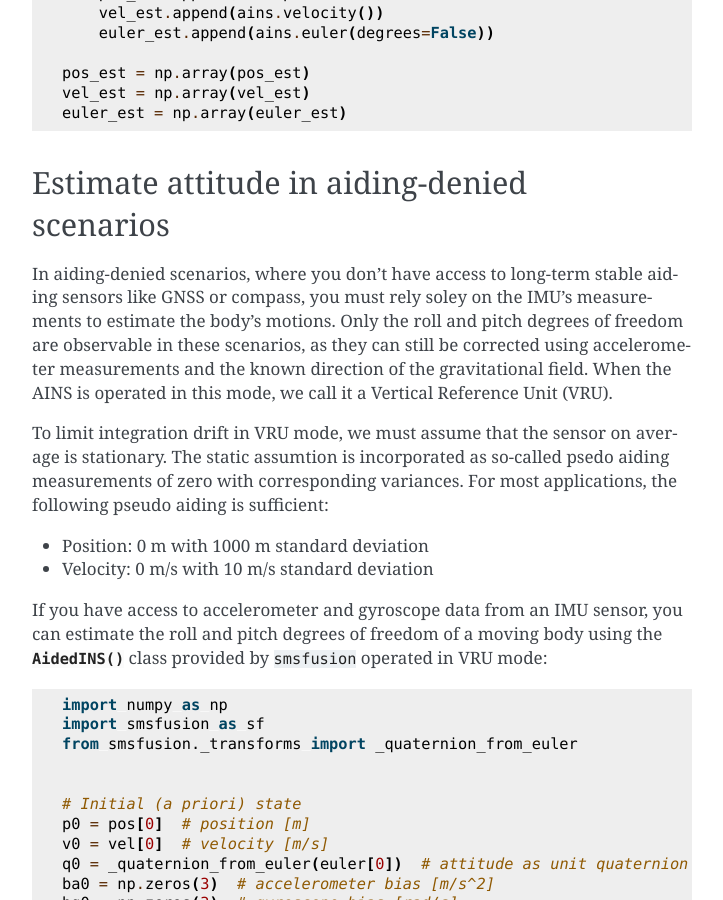
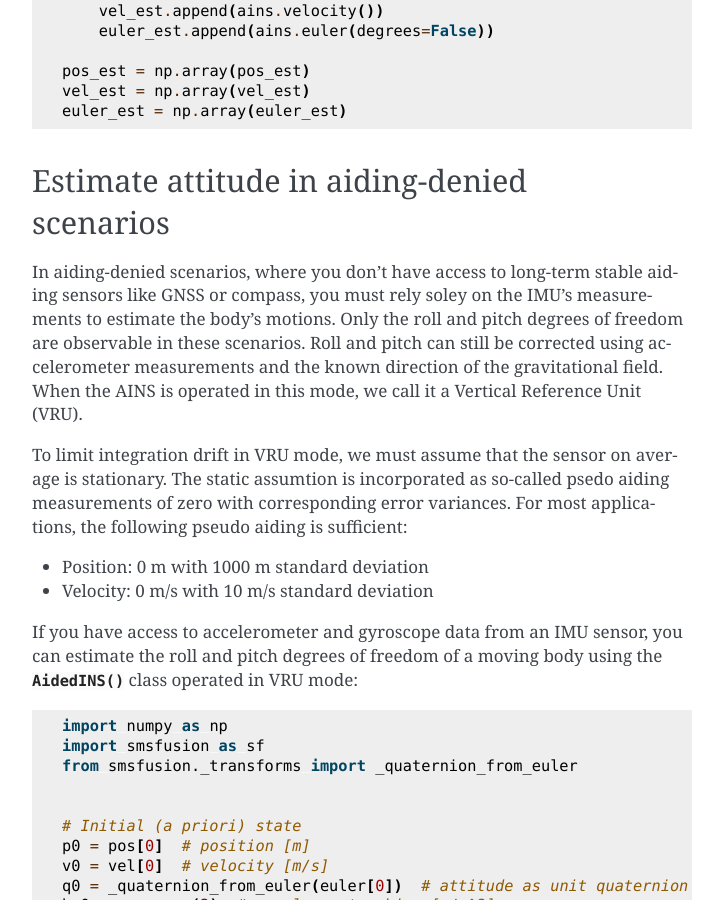
Before and after one commit to 4Subsea/smsfusion-python, a Sphinx documentation site: the page built from docs/user_guide/quickstart.rst, in a window 1280 px wide and 900 px high, scrolled down 3051 px. Shown: the whole window, without its empty margins (388-1111 px from the left). Built offline with Sphinx 7.4.7, drawn with Linux system fonts in a browser that asks for light colours; some of the changed text lies outside the part shown.

Commit message:
a few adjustments

```diff
--- a/docs/user_guide/quickstart.rst
+++ b/docs/user_guide/quickstart.rst
@@ -93,8 +93,7 @@ Estimate position, velocity and attitude (PVA)
 ----------------------------------------------
 If you have access to accelerometer and gyroscope data from an IMU sensor, as well
 as position and heading data from other aiding sensors, you can estimate the position,
-velocity and attitude (PVA) of a moving body using the :func:`~smsfusion.AidedINS` class
-provided by ``smsfusion``:
+velocity and attitude (PVA) of a moving body using the :func:`~smsfusion.AidedINS` class:
 
 .. code-block:: python
 
@@ -147,13 +146,13 @@ Estimate attitude in aiding-denied scenarios
 In aiding-denied scenarios, where you don't have access to long-term stable aiding
 sensors like GNSS or compass, you must rely soley on the IMU's measurements to estimate
 the body's motions. Only the roll and pitch degrees of freedom are observable in these
-scenarios, as they can still be corrected using accelerometer measurements and the
+scenarios. Roll and pitch can still be corrected using accelerometer measurements and the
 known direction of the gravitational field. When the AINS is operated in this mode,
 we call it a Vertical Reference Unit (VRU).
 
 To limit integration drift in VRU mode, we must assume that the sensor on average
 is stationary. The static assumtion is incorporated as so-called psedo aiding measurements
-of zero with corresponding variances. For most applications, the following pseudo
+of zero with corresponding error variances. For most applications, the following pseudo
 aiding is sufficient:
 
 * Position: 0 m with 1000 m standard deviation
@@ -161,7 +160,7 @@ aiding is sufficient:
 
 If you have access to accelerometer and gyroscope data from an IMU sensor, you can
 estimate the roll and pitch degrees of freedom of a moving body using the :func:`~smsfusion.AidedINS`
-class provided by ``smsfusion`` operated in VRU mode:
+class operated in VRU mode:
 
 .. code-block:: python
 
```
